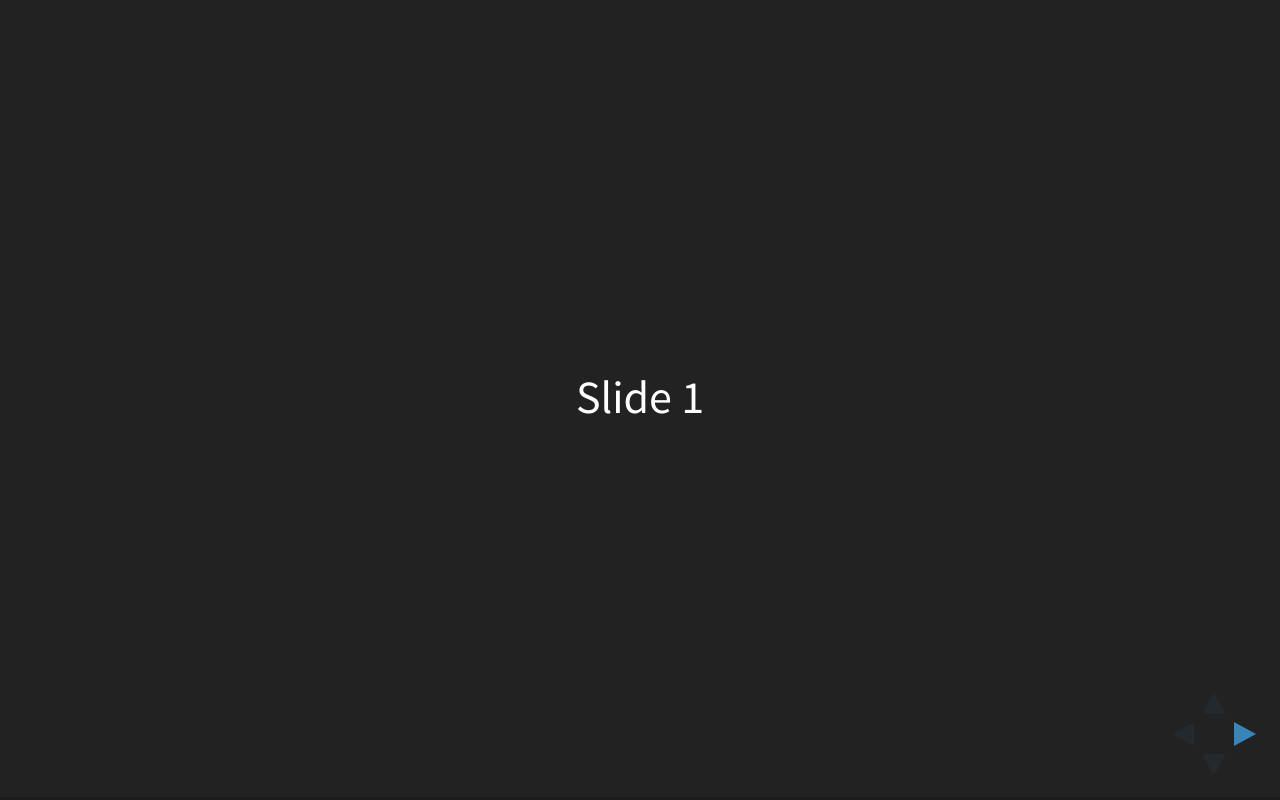
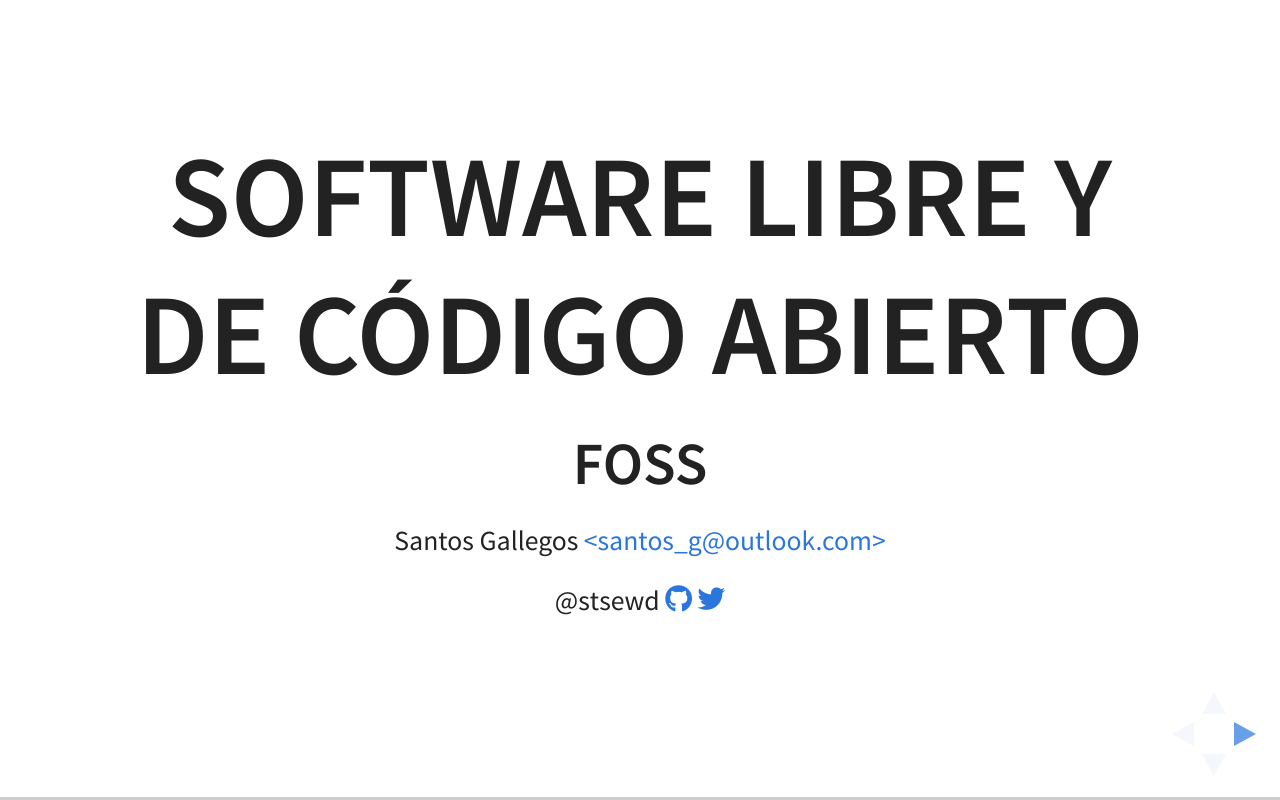
Before and after one commit to stsewd/charla-foss, a website: page index.html in a window 1280 px wide. Drawn offline with Linux system fonts and the light colour scheme.

Commit message:
Retab content

```diff
--- a/index.html
+++ b/index.html
@@ -4,13 +4,16 @@
     <meta charset="utf-8">
     <meta name="viewport" content="width=device-width, initial-scale=1.0, maximum-scale=1.0, user-scalable=no">
 
-		<title>reveal.js</title>
+    <title>Software libre y de código abierto</title>
 
     <link rel="stylesheet" href="css/reveal.css">
-		<link rel="stylesheet" href="css/theme/black.css">
+    <link rel="stylesheet" href="css/theme/white.css">
 
     <!-- Theme used for syntax highlighting of code -->
     <link rel="stylesheet" href="lib/css/zenburn.css">
+
+    <!-- Font-Awesome -->
+    <link rel="stylesheet" href="plugin/font-awesome/css/font-awesome.min.css">
 
     <!-- Printing and PDF exports -->
     <script>
@@ -24,8 +27,23 @@
   <body>
     <div class="reveal">
       <div class="slides">
-				<section>Slide 1</section>
+
+        <section class="center">
+          <h1>Software libre y de código abierto</h1>
+          <h3>FOSS</h3>
+          <p>
+            <small>Santos Gallegos <a href="mailto:santos_g@outlook.com">&lt;santos_g@outlook.com&gt;</a></small>
+            <br>
+            <small>
+              @stsewd
+              <a href="http://github.com/stsewd"><i class="fa fa-github"></i></a>
+              <a href="http://twitter.com/stsewd"><i class="fa fa-twitter"></i></a>
+            </small>
+          </p>
+        </section>
+
         <section>Slide 2</section>
+
       </div>
     </div>
 
```
Lines whose indentation alone changed are shown as unchanged.
